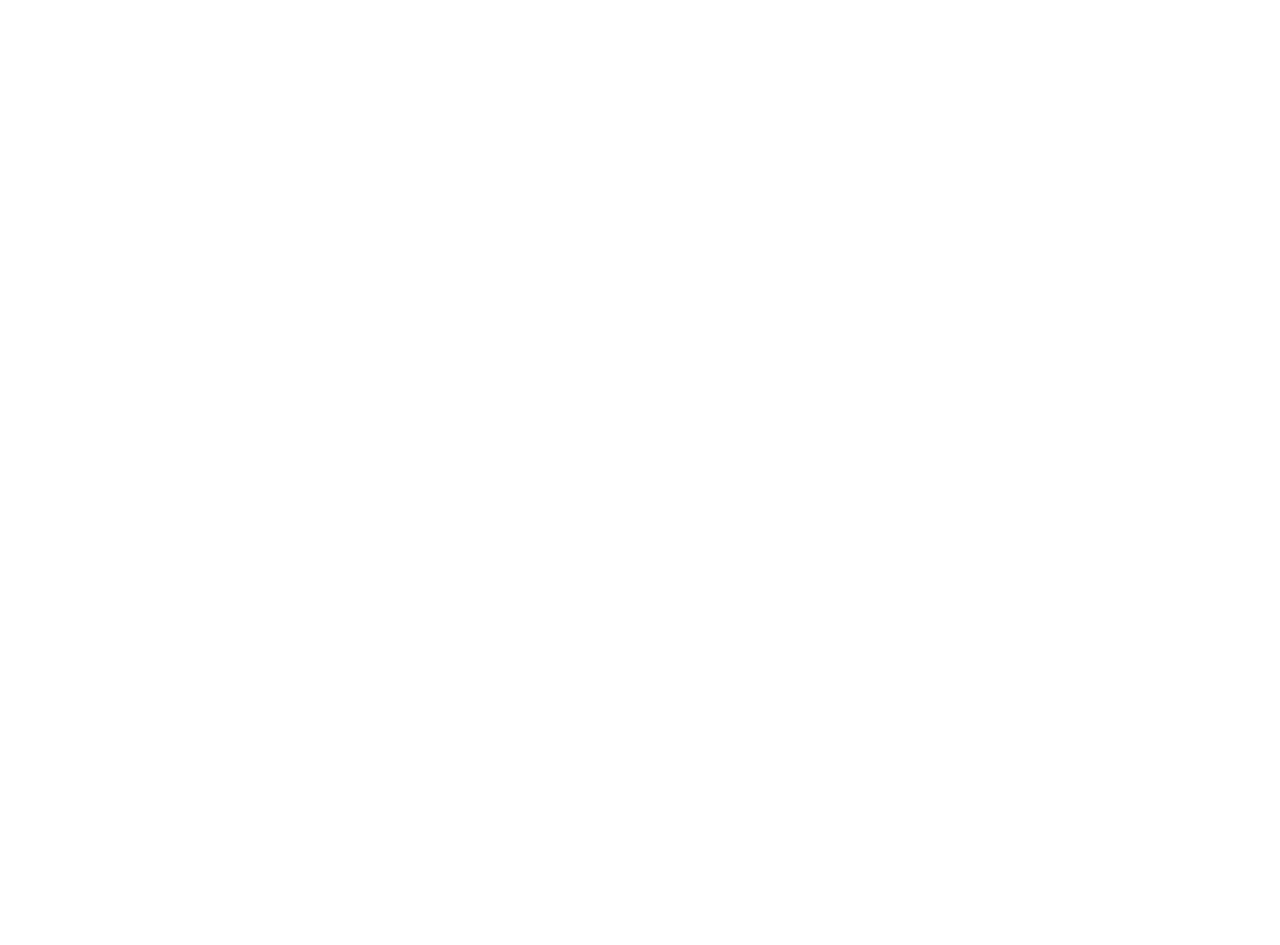
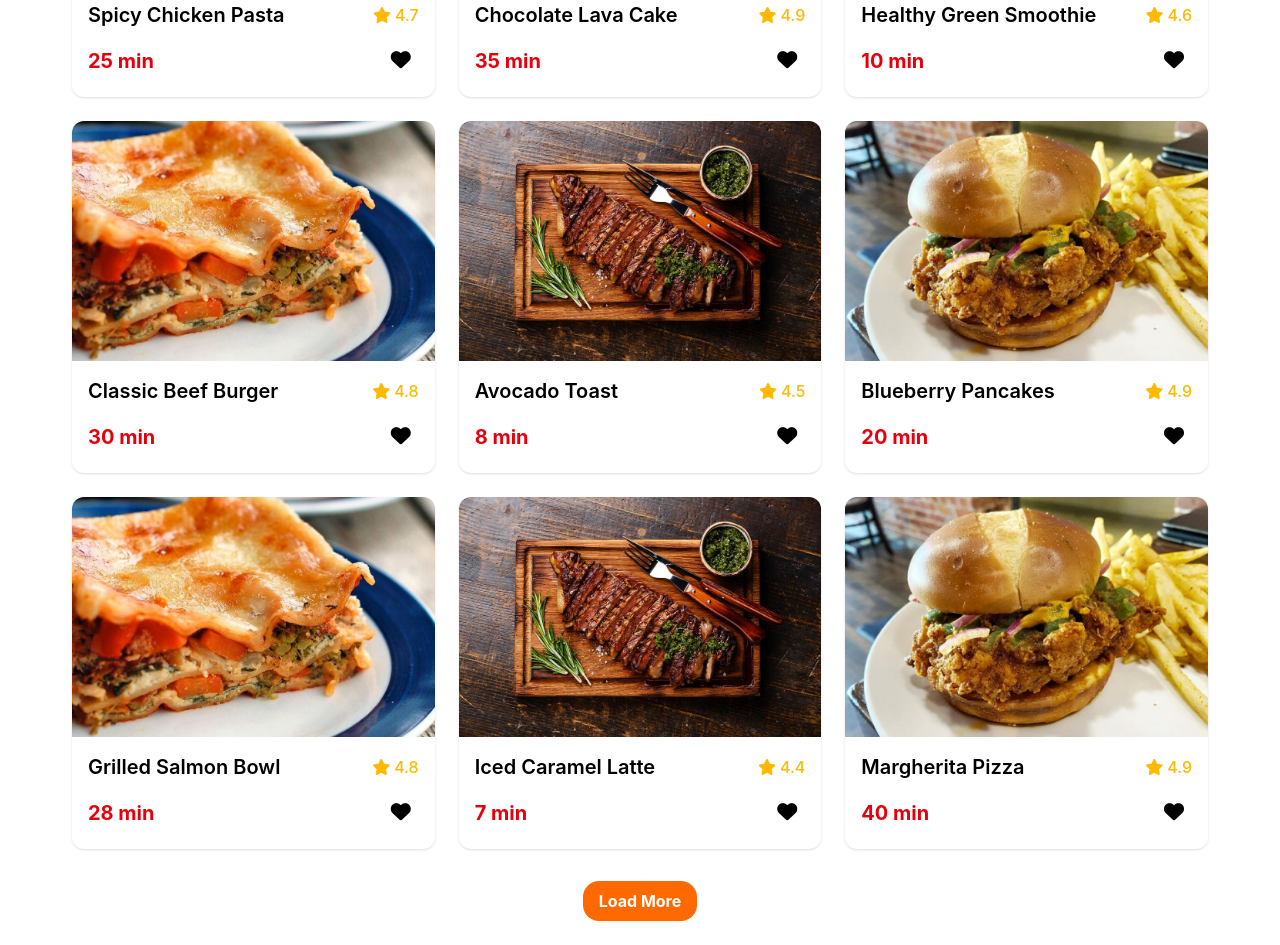
Before and after one commit to MaxoGitAcc/RecipFinder, a Next.js app: page / in a window 1280 px wide. Shown: the part 900-1845 px from the top of the page. Before the commit the page ends 800 px from the top, so only its background shows below. Built offline with nearby package versions, Linux system fonts and the light colour scheme.

Commit message:
Dishes v1

```diff
--- a/app/page.tsx
+++ b/app/page.tsx
@@ -6,6 +6,7 @@
   return (
     <>
       <Trending />
+      <Dishes />
     </>
   )
 }
--- a/components/Layout/Dishes.tsx
+++ b/components/Layout/Dishes.tsx
@@ -1,8 +1,67 @@
 import React from 'react'
+import dishes from '@/mock1/dishes.json'
 
 const Dishes = () => {
   return (
-    <div>Dishes</div>
+    <section className="px-4 sm:px-6 lg:px-10 py-6 border-t-2 ">
+      {/* Filter button */}
+      <div className='w-full max-w-[1464px] mx-auto'>
+
+        <div className="w-full flex justify-end mb-4">
+          <button className="flex items-center gap-2 border border-gray-300 rounded-2xl px-3 py-1 hover:bg-gray-100 transition">
+            <i className="fa-solid fa-arrow-up-short-wide"></i>
+            Filter
+          </button>
+        </div>
+
+        {/* Dishes grid */}
+        <div className="grid grid-cols-1 sm:grid-cols-2 lg:grid-cols-3 gap-6 px-[2rem]">
+          {dishes.map((item, i) => (
+            <div
+              key={i}
+              className="bg-white rounded-xl overflow-hidden shadow hover:shadow-lg transition cursor-pointer"
+            >
+              {/* Dish image */}
+              <div className="w-full h-52 sm:h-56 md:h-60 overflow-hidden">
+                <img
+                  src={item.image}
+                  alt={item.title}
+                  className="w-full h-full object-cover"
+                />
+              </div>
+
+              {/* Dish info */}
+              <div className="p-4 flex flex-col gap-3">
+                <div className="flex items-center justify-between">
+                  <h2 className="text-lg sm:text-xl font-semibold line-clamp-2">
+                    {item.title}
+                  </h2>
+                  <p className="flex items-center gap-1 text-amber-400 font-medium">
+                    <i className="fa-solid fa-star"></i> {item.rating}
+                  </p>
+                </div>
+
+                <div className="flex items-center justify-between">
+                  <span className="text-red-600 font-bold text-lg sm:text-xl">
+                    {item.time}
+                  </span>
+                  <button className="p-2 rounded-full hover:bg-red-100 transition">
+                    <i className="fa-solid fa-heart text-black text-lg sm:text-xl"></i>
+                  </button>
+                </div>
+              </div>
+            </div>
+          ))}
+        </div>
+
+        <div className='flex items-center justify-center mt-[2rem]'>
+          <button className='bg-orange-500 text-white px-[1rem] py-[0.5rem] rounded-2xl font-bold cursor-pointer hover:shadow-lg'>
+            Load More
+          </button>
+        </div>
+
+      </div>
+    </section>
   )
 }
 
--- /dev/null
+++ b/mock1/dishes.json
@@ -0,0 +1,74 @@
+[
+    {
+      "id": 1,
+      "title": "Spicy Chicken Pasta",
+      "subtitle": "Quick & easy dinner",
+      "image": "/first.jpg",
+      "time": "25 min",
+      "rating": 4.7
+    },
+    {
+      "id": 2,
+      "title": "Chocolate Lava Cake",
+      "subtitle": "Dessert heaven",
+      "image": "/second.jpeg",
+      "time": "35 min",
+      "rating": 4.9
+    },
+    {
+      "id": 3,
+      "title": "Healthy Green Smoothie",
+      "subtitle": "Start your day right",
+      "image": "/third.jpg",
+      "time": "10 min",
+      "rating": 4.6
+    },
+    {
+      "id": 4,
+      "title": "Classic Beef Burger",
+      "subtitle": "Juicy and flavorful",
+      "image": "/first.jpg",
+      "time": "30 min",
+      "rating": 4.8
+    },
+    {
+      "id": 5,
+      "title": "Avocado Toast",
+      "subtitle": "Simple, healthy, perfect breakfast",
+      "image": "/third.jpg",
+      "time": "8 min",
+      "rating": 4.5
+    },
+    {
+      "id": 6,
+      "title": "Blueberry Pancakes",
+      "subtitle": "Weekend morning vibes",
+      "image": "/second.jpeg",
+      "time": "20 min",
+      "rating": 4.9
+    },
+    {
+      "id": 7,
+      "title": "Grilled Salmon Bowl",
+      "subtitle": "Light & protein-packed meal",
+      "image": "/first.jpg",
+      "time": "28 min",
+      "rating": 4.8
+    },
+    {
+      "id": 8,
+      "title": "Iced Caramel Latte",
+      "subtitle": "Cool down with a coffee twist",
+      "image": "/third.jpg",
+      "time": "7 min",
+      "rating": 4.4
+    },
+    {
+      "id": 9,
+      "title": "Margherita Pizza",
+      "subtitle": "Cheesy perfection in every bite",
+      "image": "/second.jpeg",
+      "time": "40 min",
+      "rating": 4.9
+    }
+  ]
```
